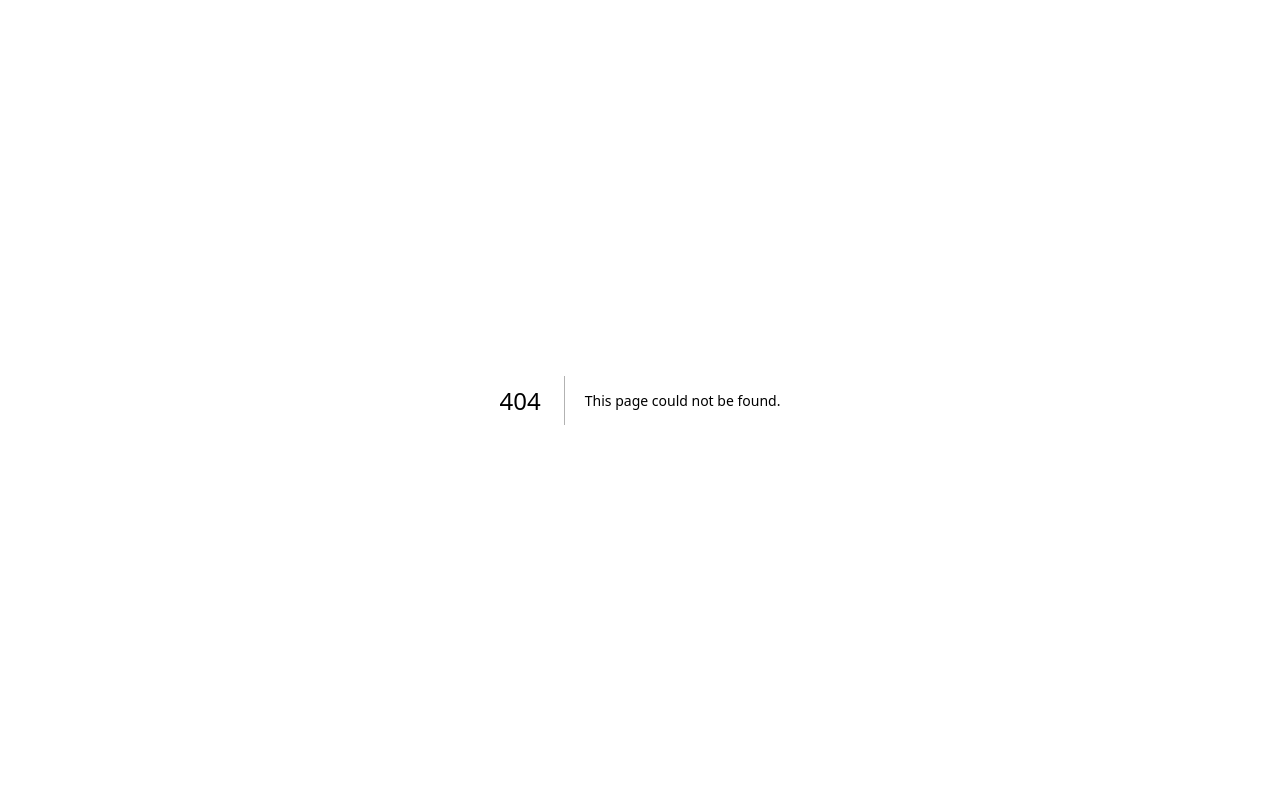
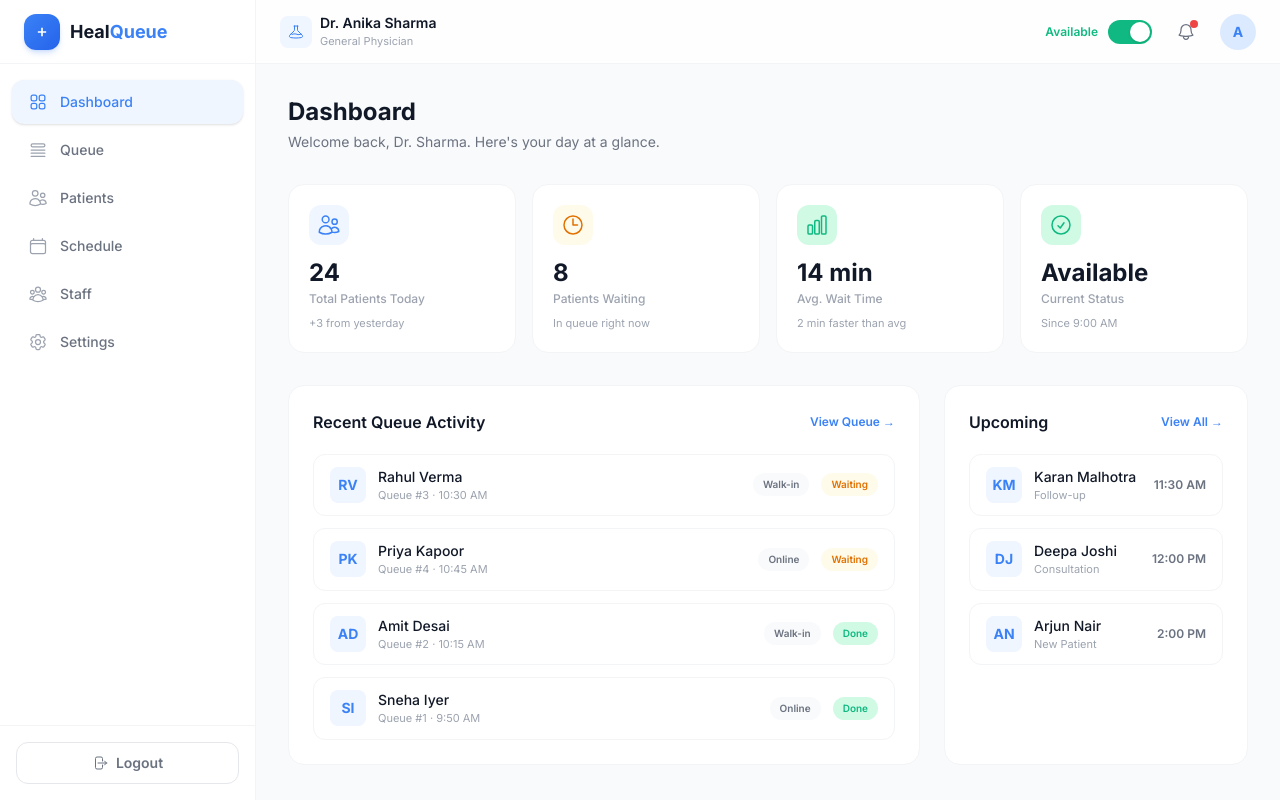
Before and after one commit to ShreshthaPratapSingh/HealQueue, a Next.js app in the folder apps/web/: page /doctor/dashboard in a window 1280 px wide. Before the commit this address had no page. Built offline with nearby package versions, Linux system fonts and the light colour scheme.

Commit message:
feat(doctor): add dashboard overview with stats, queue activity, and upcoming appointments

```diff
--- /dev/null
+++ b/apps/web/src/app/doctor/dashboard/page.tsx
@@ -0,0 +1,163 @@
+"use client";
+
+import { motion } from "framer-motion";
+
+const stats = [
+  {
+    label: "Total Patients Today",
+    value: "24",
+    change: "+3 from yesterday",
+    color: "text-primary",
+    bg: "bg-primary-50",
+    icon: (
+      <svg className="h-6 w-6" fill="none" viewBox="0 0 24 24" stroke="currentColor" strokeWidth={1.5}>
+        <path strokeLinecap="round" strokeLinejoin="round" d="M15 19.128a9.38 9.38 0 002.625.372 9.337 9.337 0 004.121-.952 4.125 4.125 0 00-7.533-2.493M15 19.128v-.003c0-1.113-.285-2.16-.786-3.07M15 19.128v.106A12.318 12.318 0 018.624 21c-2.331 0-4.512-.645-6.374-1.766l-.001-.109a6.375 6.375 0 0111.964-3.07M12 6.375a3.375 3.375 0 11-6.75 0 3.375 3.375 0 016.75 0zm8.25 2.25a2.625 2.625 0 11-5.25 0 2.625 2.625 0 015.25 0z" />
+      </svg>
+    ),
+  },
+  {
+    label: "Patients Waiting",
+    value: "8",
+    change: "In queue right now",
+    color: "text-amber-600",
+    bg: "bg-amber-50",
+    icon: (
+      <svg className="h-6 w-6" fill="none" viewBox="0 0 24 24" stroke="currentColor" strokeWidth={1.5}>
+        <path strokeLinecap="round" strokeLinejoin="round" d="M12 6v6h4.5m4.5 0a9 9 0 11-18 0 9 9 0 0118 0z" />
+      </svg>
+    ),
+  },
+  {
+    label: "Avg. Wait Time",
+    value: "14 min",
+    change: "2 min faster than avg",
+    color: "text-accent-green",
+    bg: "bg-accent-green-light",
+    icon: (
+      <svg className="h-6 w-6" fill="none" viewBox="0 0 24 24" stroke="currentColor" strokeWidth={1.5}>
+        <path strokeLinecap="round" strokeLinejoin="round" d="M3 13.125C3 12.504 3.504 12 4.125 12h2.25c.621 0 1.125.504 1.125 1.125v6.75C7.5 20.496 6.996 21 6.375 21h-2.25A1.125 1.125 0 013 19.875v-6.75zM9.75 8.625c0-.621.504-1.125 1.125-1.125h2.25c.621 0 1.125.504 1.125 1.125v11.25c0 .621-.504 1.125-1.125 1.125h-2.25a1.125 1.125 0 01-1.125-1.125V8.625zM16.5 4.125c0-.621.504-1.125 1.125-1.125h2.25C20.496 3 21 3.504 21 4.125v15.75c0 .621-.504 1.125-1.125 1.125h-2.25a1.125 1.125 0 01-1.125-1.125V4.125z" />
+      </svg>
+    ),
+  },
+  {
+    label: "Current Status",
+    value: "Available",
+    change: "Since 9:00 AM",
+    color: "text-accent-green",
+    bg: "bg-accent-green-light",
+    icon: (
+      <svg className="h-6 w-6" fill="none" viewBox="0 0 24 24" stroke="currentColor" strokeWidth={1.5}>
+        <path strokeLinecap="round" strokeLinejoin="round" d="M9 12.75L11.25 15 15 9.75M21 12a9 9 0 11-18 0 9 9 0 0118 0z" />
+      </svg>
+    ),
+  },
+];
+
+const recentPatients = [
+  { name: "Rahul Verma", queue: "#3", type: "Walk-in", status: "Waiting", time: "10:30 AM" },
+  { name: "Priya Kapoor", queue: "#4", type: "Online", status: "Waiting", time: "10:45 AM" },
+  { name: "Amit Desai", queue: "#2", type: "Walk-in", status: "Done", time: "10:15 AM" },
+  { name: "Sneha Iyer", queue: "#1", type: "Online", status: "Done", time: "9:50 AM" },
+];
+
+const upcomingAppointments = [
+  { name: "Karan Malhotra", time: "11:30 AM", type: "Follow-up" },
+  { name: "Deepa Joshi", time: "12:00 PM", type: "Consultation" },
+  { name: "Arjun Nair", time: "2:00 PM", type: "New Patient" },
+];
+
+export default function DashboardPage() {
+  return (
+    <motion.div initial={{ opacity: 0, y: 20 }} animate={{ opacity: 1, y: 0 }} transition={{ duration: 0.4 }}>
+      <h1 className="mb-1 text-2xl font-bold text-text-primary">Dashboard</h1>
+      <p className="mb-8 text-sm text-text-secondary">Welcome back, Dr. Sharma. Here&apos;s your day at a glance.</p>
+
+      {/* Stats Cards */}
+      <div className="mb-8 grid gap-4 sm:grid-cols-2 xl:grid-cols-4">
+        {stats.map((stat, i) => (
+          <motion.div
+            key={stat.label}
+            initial={{ opacity: 0, y: 20 }}
+            animate={{ opacity: 1, y: 0 }}
+            transition={{ duration: 0.3, delay: i * 0.05 }}
+            className="group rounded-2xl border border-border-light bg-white p-5 transition-all duration-200 hover:shadow-lg hover:shadow-primary/5 hover:-translate-y-0.5"
+          >
+            <div className="mb-3 flex items-center justify-between">
+              <div className={`flex h-10 w-10 items-center justify-center rounded-xl ${stat.bg} ${stat.color}`}>
+                {stat.icon}
+              </div>
+            </div>
+            <p className="text-2xl font-bold text-text-primary">{stat.value}</p>
+            <p className="text-xs font-medium text-text-muted mt-0.5">{stat.label}</p>
+            <p className="mt-2 text-[11px] text-text-muted">{stat.change}</p>
+          </motion.div>
+        ))}
+      </div>
+
+      <div className="grid gap-6 xl:grid-cols-3">
+        {/* Recent Queue Activity */}
+        <div className="xl:col-span-2 rounded-2xl border border-border-light bg-white p-6">
+          <div className="mb-5 flex items-center justify-between">
+            <h3 className="text-base font-semibold text-text-primary">Recent Queue Activity</h3>
+            <a href="/doctor/Queue" className="text-xs font-semibold text-primary hover:text-primary-dark transition-colors">
+              View Queue →
+            </a>
+          </div>
+          <div className="space-y-3">
+            {recentPatients.map((p) => (
+              <div key={p.queue} className="flex items-center justify-between rounded-xl border border-border-light px-4 py-3 transition-colors hover:bg-bg-alt">
+                <div className="flex items-center gap-3">
+                  <div className="flex h-9 w-9 items-center justify-center rounded-lg bg-primary-50 text-sm font-bold text-primary">
+                    {p.name.split(" ").map((n) => n[0]).join("")}
+                  </div>
+                  <div>
+                    <p className="text-sm font-medium text-text-primary">{p.name}</p>
+                    <p className="text-[11px] text-text-muted">Queue {p.queue} · {p.time}</p>
+                  </div>
+                </div>
+                <div className="flex items-center gap-3">
+                  <span className="rounded-full bg-bg-alt px-2.5 py-1 text-[10px] font-semibold text-text-secondary">
+                    {p.type}
+                  </span>
+                  <span
+                    className={`rounded-full px-2.5 py-1 text-[10px] font-semibold ${
+                      p.status === "Waiting"
+                        ? "bg-amber-50 text-amber-600"
+                        : "bg-accent-green-light text-accent-green"
+                    }`}
+                  >
+                    {p.status}
+                  </span>
+                </div>
+              </div>
+            ))}
+          </div>
+        </div>
+
+        {/* Upcoming Appointments */}
+        <div className="rounded-2xl border border-border-light bg-white p-6">
+          <div className="mb-5 flex items-center justify-between">
+            <h3 className="text-base font-semibold text-text-primary">Upcoming</h3>
+            <a href="/doctor/schedule" className="text-xs font-semibold text-primary hover:text-primary-dark transition-colors">
+              View All →
+            </a>
+          </div>
+          <div className="space-y-3">
+            {upcomingAppointments.map((apt, i) => (
+              <div key={i} className="flex items-center gap-3 rounded-xl border border-border-light px-4 py-3 transition-colors hover:bg-bg-alt">
+                <div className="flex h-9 w-9 items-center justify-center rounded-lg bg-primary-50 text-sm font-bold text-primary">
+                  {apt.name.split(" ").map((n) => n[0]).join("")}
+                </div>
+                <div className="flex-1">
+                  <p className="text-sm font-medium text-text-primary">{apt.name}</p>
+                  <p className="text-[11px] text-text-muted">{apt.type}</p>
+                </div>
+                <span className="text-xs font-semibold text-text-secondary">{apt.time}</span>
+              </div>
+            ))}
+          </div>
+        </div>
+      </div>
+    </motion.div>
+  );
+}
```
